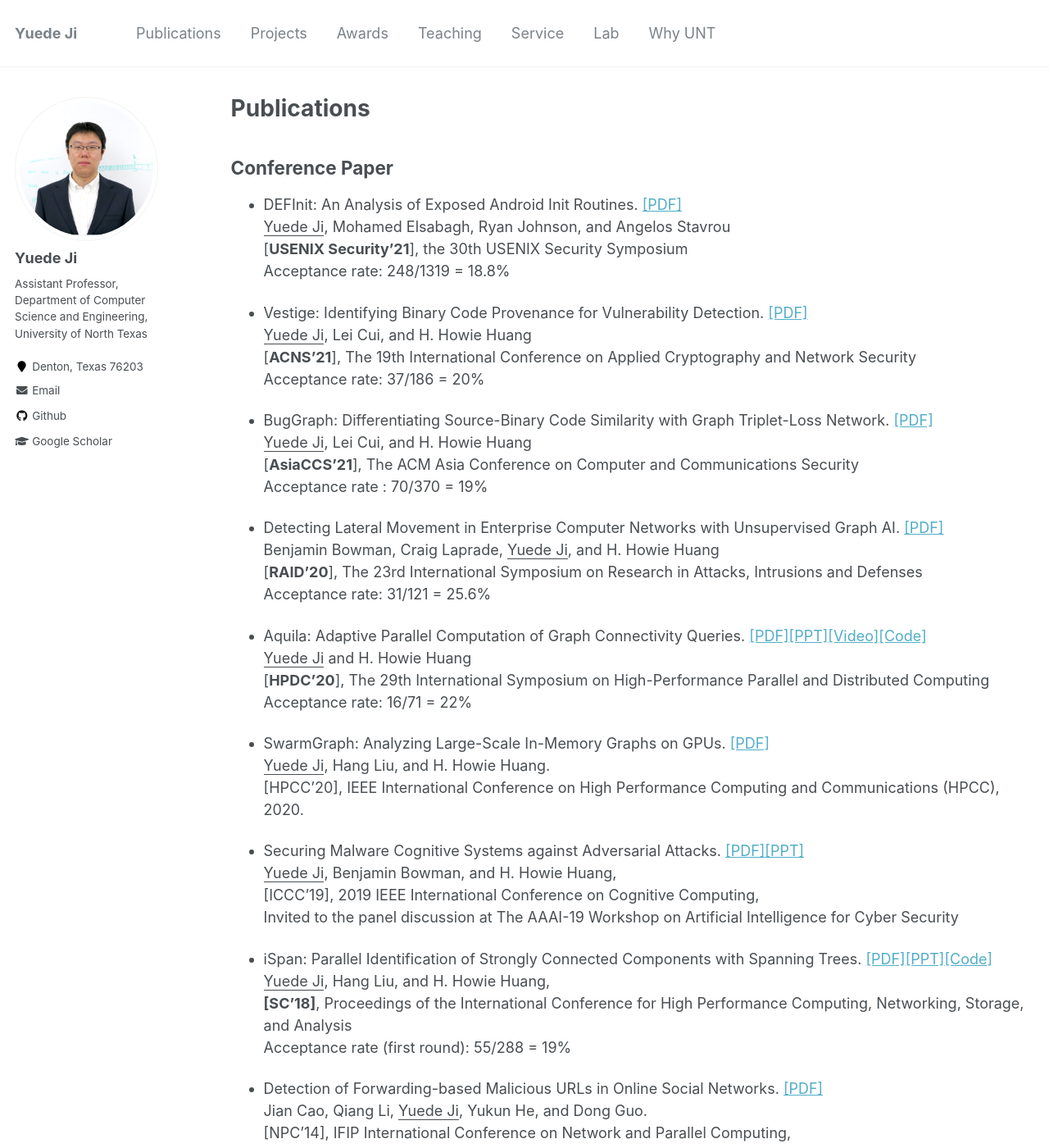
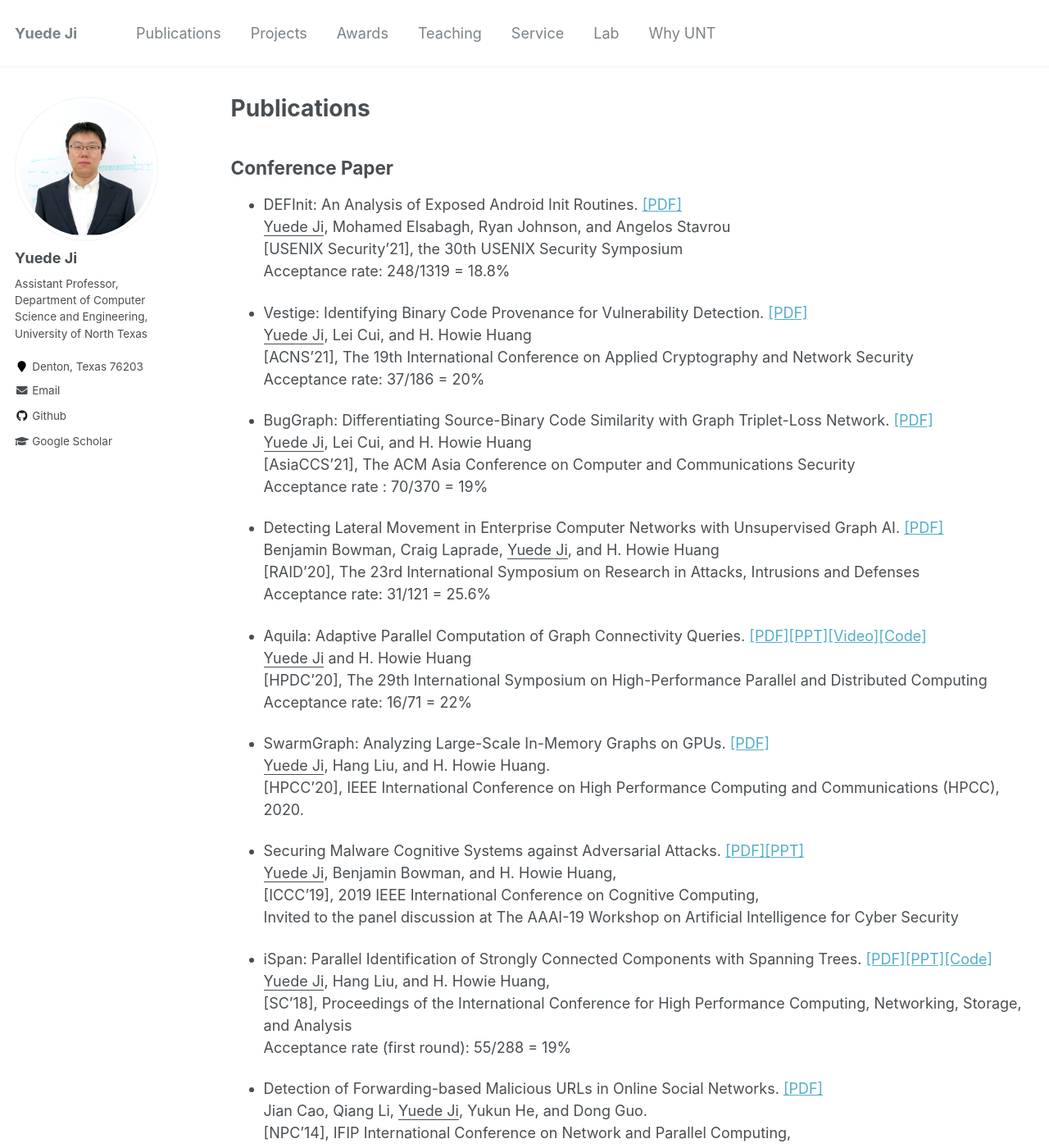
Before and after one commit to yuede/yuede.github.io, a Jekyll site: the page built from _pages/publications.md, in a window 1280 px wide and 1400 px high. Shown: the whole window at 82% size. Built offline with Jekyll 4.4.1, drawn with Linux system fonts in a browser that asks for light colours.

Commit message:
update website

```diff
--- a/_pages/publications.md
+++ b/_pages/publications.md
@@ -10,23 +10,23 @@
 {% endif %}
 
 ## Conference Paper
-* DEFInit: An Analysis of Exposed Android Init Routines. [[PDF]](https://www.usenix.org/conference/usenixsecurity21/presentation/ji)<br/>
-<u>Yuede Ji</u>, Mohamed Elsabagh, Ryan Johnson, and Angelos Stavrou<br/>[<strong>USENIX Security'21</strong>], the 30th USENIX Security Symposium<br/>
+* DEFInit: An Analysis of Exposed Android Init Routines. [[PDF]](../files/21_Security_DEFInit.pdf)<br/>
+<u>Yuede Ji</u>, Mohamed Elsabagh, Ryan Johnson, and Angelos Stavrou<br/>[USENIX Security'21], the 30th USENIX Security Symposium<br/>
 Acceptance rate: 248/1319 = 18.8%
 
 * Vestige: Identifying Binary Code Provenance for Vulnerability Detection. [[PDF]](../files/21_ACNS_Vestige.pdf)<br/>
-<u>Yuede Ji</u>, Lei Cui, and H. Howie Huang<br/>[<strong>ACNS'21</strong>], The 19th International Conference on Applied Cryptography and Network Security<br/>
+<u>Yuede Ji</u>, Lei Cui, and H. Howie Huang<br/>[ACNS'21], The 19th International Conference on Applied Cryptography and Network Security<br/>
 Acceptance rate: 37/186 = 20%
 
 * BugGraph: Differentiating Source-Binary Code Similarity with Graph Triplet-Loss Network. [[PDF]](../files/21_AsiaCCS_BugGraph.pdf)<br/>
-<u>Yuede Ji</u>, Lei Cui, and H. Howie Huang<br/>[<strong>AsiaCCS'21</strong>], The ACM Asia Conference on Computer and Communications Security<br/>
+<u>Yuede Ji</u>, Lei Cui, and H. Howie Huang<br/>[AsiaCCS'21], The ACM Asia Conference on Computer and Communications Security<br/>
 Acceptance rate : 70/370 = 19%
 
 * Detecting Lateral Movement in Enterprise Computer Networks with Unsupervised Graph AI. [[PDF]](../files/20_RAID_lateral_movement.pdf)<br/>
-Benjamin Bowman, Craig Laprade, <u>Yuede Ji</u>, and H. Howie Huang<br/>[<strong>RAID'20</strong>], The 23rd International Symposium on Research in Attacks, Intrusions and Defenses<br/>
+Benjamin Bowman, Craig Laprade, <u>Yuede Ji</u>, and H. Howie Huang<br/>[RAID'20], The 23rd International Symposium on Research in Attacks, Intrusions and Defenses<br/>
 Acceptance rate: 31/121 = 25.6%
 
-* Aquila: Adaptive Parallel Computation of Graph Connectivity Queries. [[PDF]](../files/20_HPDC_Aquila.pdf)[[PPT]](../files/20_HPDC_Aquila_slides.pdf)[[Video]](https://youtu.be/CtkJtICiHRc)[[Code]](https://github.com/iHeartGraph/Aquila)<br/><u>Yuede Ji</u> and H. Howie Huang<br/>[<strong>HPDC'20</strong>], The 29th International Symposium on High-Performance Parallel and Distributed Computing<br/>
+* Aquila: Adaptive Parallel Computation of Graph Connectivity Queries. [[PDF]](../files/20_HPDC_Aquila.pdf)[[PPT]](../files/20_HPDC_Aquila_slides.pdf)[[Video]](https://youtu.be/CtkJtICiHRc)[[Code]](https://github.com/iHeartGraph/Aquila)<br/><u>Yuede Ji</u> and H. Howie Huang<br/>[HPDC'20], The 29th International Symposium on High-Performance Parallel and Distributed Computing<br/>
 Acceptance rate: 16/71 = 22%
 
 * SwarmGraph: Analyzing Large-Scale In-Memory Graphs on GPUs. [[PDF]](../files/20_HPCC_SwarmGraph.pdf)<br/><u>Yuede Ji</u>, Hang Liu, and H. Howie Huang.<br/>[HPCC'20], IEEE International Conference on High Performance Computing and Communications (HPCC), 2020.
@@ -34,7 +34,7 @@
 * Securing Malware Cognitive Systems against Adversarial Attacks. [[PDF]](../files/19_ICCC_malware_adversary.pdf)[[PPT]](../files/19_ICCC_malware_adversary_slides.pdf) <br/><u>Yuede Ji</u>, Benjamin Bowman, and H. Howie Huang,<br/>[ICCC'19], 2019 IEEE International Conference on Cognitive Computing,<br/>
 Invited to the panel discussion at The AAAI-19 Workshop on Artificial Intelligence for Cyber Security<br/>
 
-* iSpan: Parallel Identification of Strongly Connected Components with Spanning Trees. [[PDF]](../files/18_SC_iSpan.pdf)[[PPT]](../files/18_SC_iSpan_slides.pdf)[[Code]](https://github.com/iHeartGraph/iSpan)<br/><u>Yuede Ji</u>, Hang Liu, and H. Howie Huang,<br/><strong>[<strong>SC'18</strong>]</strong>, Proceedings of the International Conference for High Performance Computing, Networking, Storage, and Analysis<br/>
+* iSpan: Parallel Identification of Strongly Connected Components with Spanning Trees. [[PDF]](../files/18_SC_iSpan.pdf)[[PPT]](../files/18_SC_iSpan_slides.pdf)[[Code]](https://github.com/iHeartGraph/iSpan)<br/><u>Yuede Ji</u>, Hang Liu, and H. Howie Huang,<br/>[SC'18], Proceedings of the International Conference for High Performance Computing, Networking, Storage, and Analysis<br/>
 Acceptance rate (first round): 55/288 = 19%
 
 * Detection of Forwarding-based Malicious URLs in Online Social Networks. [[PDF]](../files/14_NPC_malicious_url.pdf)<br/>Jian Cao, Qiang Li, <u>Yuede Ji</u>, Yukun He, and Dong Guo.<br/>[NPC'14], IFIP International Conference on Network and Parallel Computing,<br/>Invited to journal publication, International Journal of Parallel Programming, 44(1), 163-180, 2016.<br/>
```
Also changed, not shown: _pages/about.md (+6 -6 lines), _pages/lab.md (+1 -1 lines), 1 other file.
